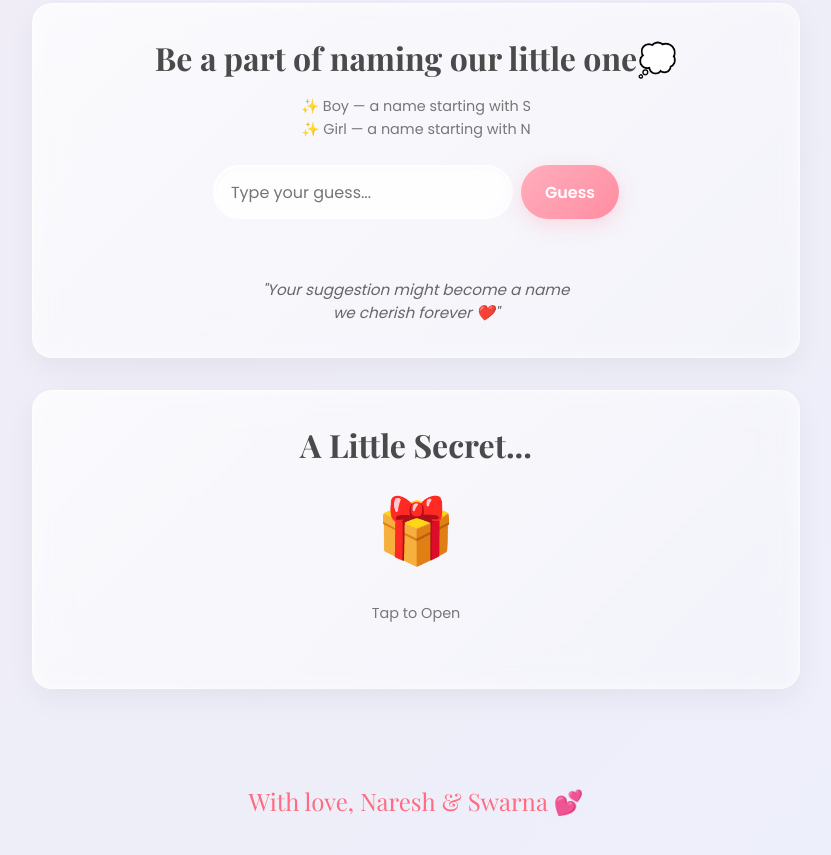
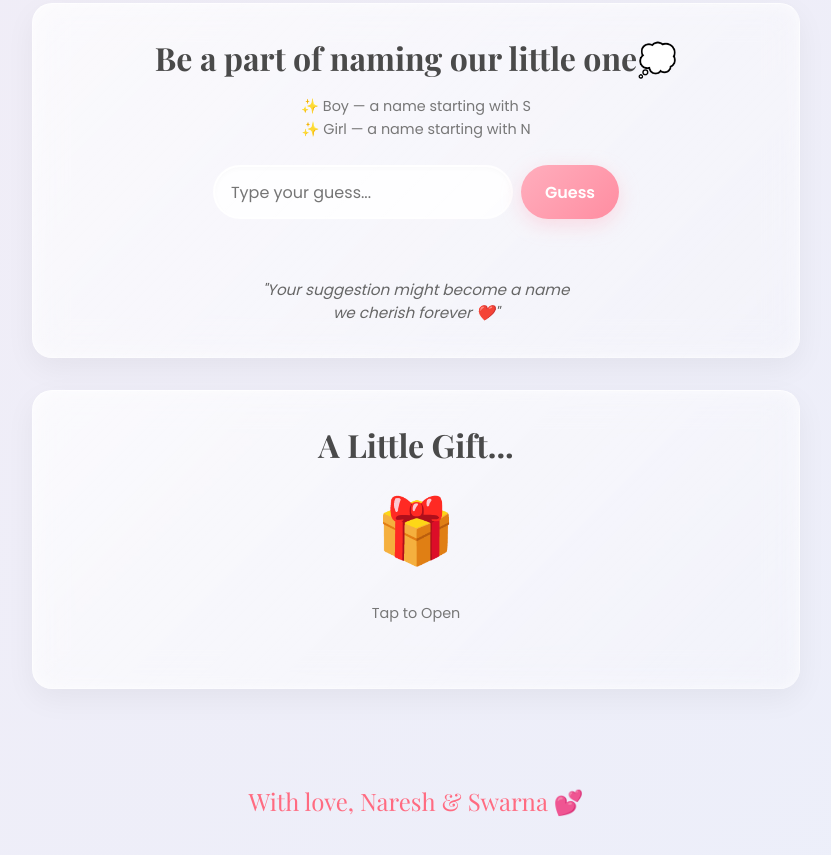
Before and after one commit to SelvaDev-17/SN-baby-shower, a plain HTML site: page index.html in a window 1280 px wide. Shown: the part 1064-1919 px from the top of the page, without its empty margins (224-1055 px from the left). Drawn offline with nearby package versions, Linux system fonts and the light colour scheme; no server answers; a web font is replaced by a local one.

Commit message:
Update Surprise Box text to 'A Little Gift...'

```diff
--- a/index.html
+++ b/index.html
@@ -94,7 +94,7 @@
 
         <!-- SECTION 4: SURPRISE BOX -->
         <section id="surprise" class="surprise-section glass-card">
-            <h2>A Little Secret...</h2>
+            <h2>A Little Gift...</h2>
             <div class="box-container" onclick="openBox()">
                 <div class="surprise-box" id="surprise-box">
                     🎁
```
